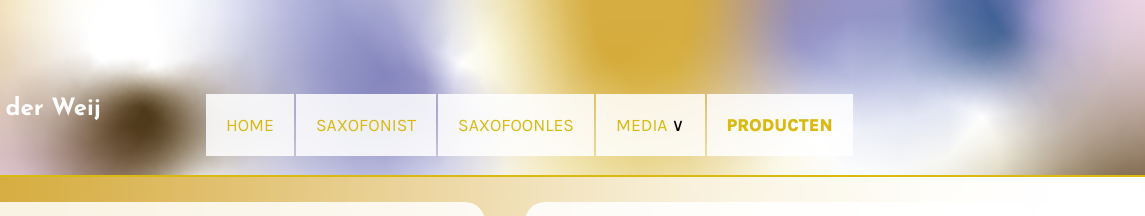
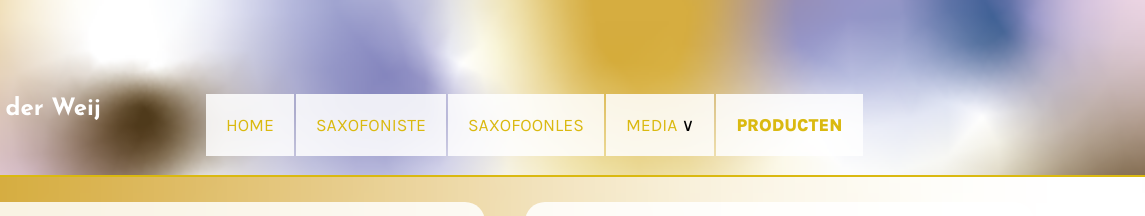
Before and after one commit to Els1987/elsvanderweij.nl, a plain HTML site: page producten.html in a window 1280 px wide. Shown: the top 216 px of the page, 135-1280 px from the left. Drawn offline with Linux system fonts and the light colour scheme.

Commit message:
Update producten.html

```diff
--- a/producten.html
+++ b/producten.html
@@ -23,7 +23,7 @@
                 <!--   class="nav" -->
                 <li><a class="home" href="./index.html">Home</a>
                <!--- <li><a class="agenda" href="agenda.html">Concertagenda</a>m-->
-                <li><a class="saxofonist" href="./saxofonist.html">Saxofonist</a></li>
+                <li><a class="saxofonist" href="./saxofonist.html">Saxofoniste</a></li>
                 <li><a class="docent" href="./docent.html">Saxofoonles</a>
                 <li><a id="media" href="javascript:void(0)">Media  </a>
                   <ul class="submenu">
```
